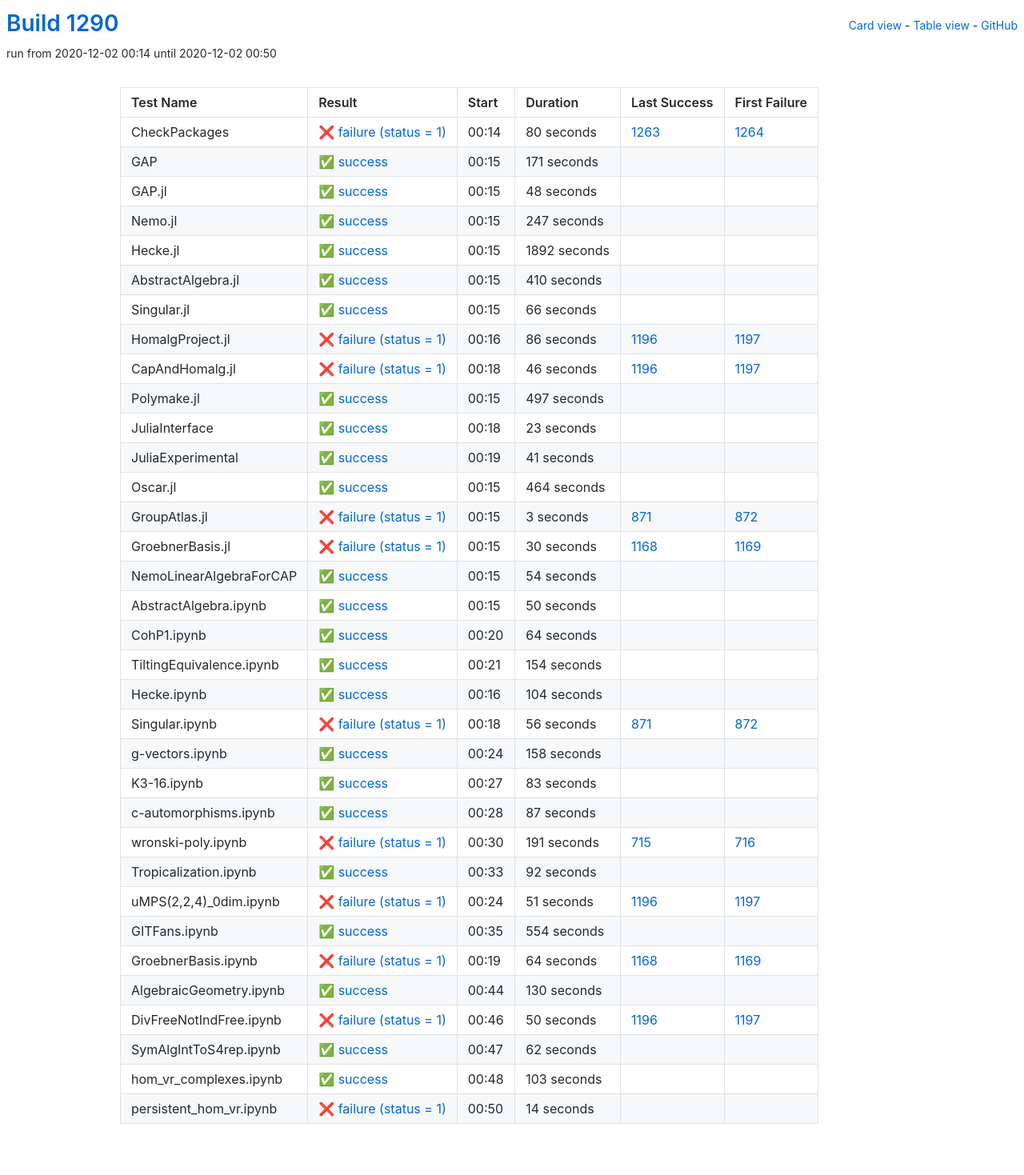
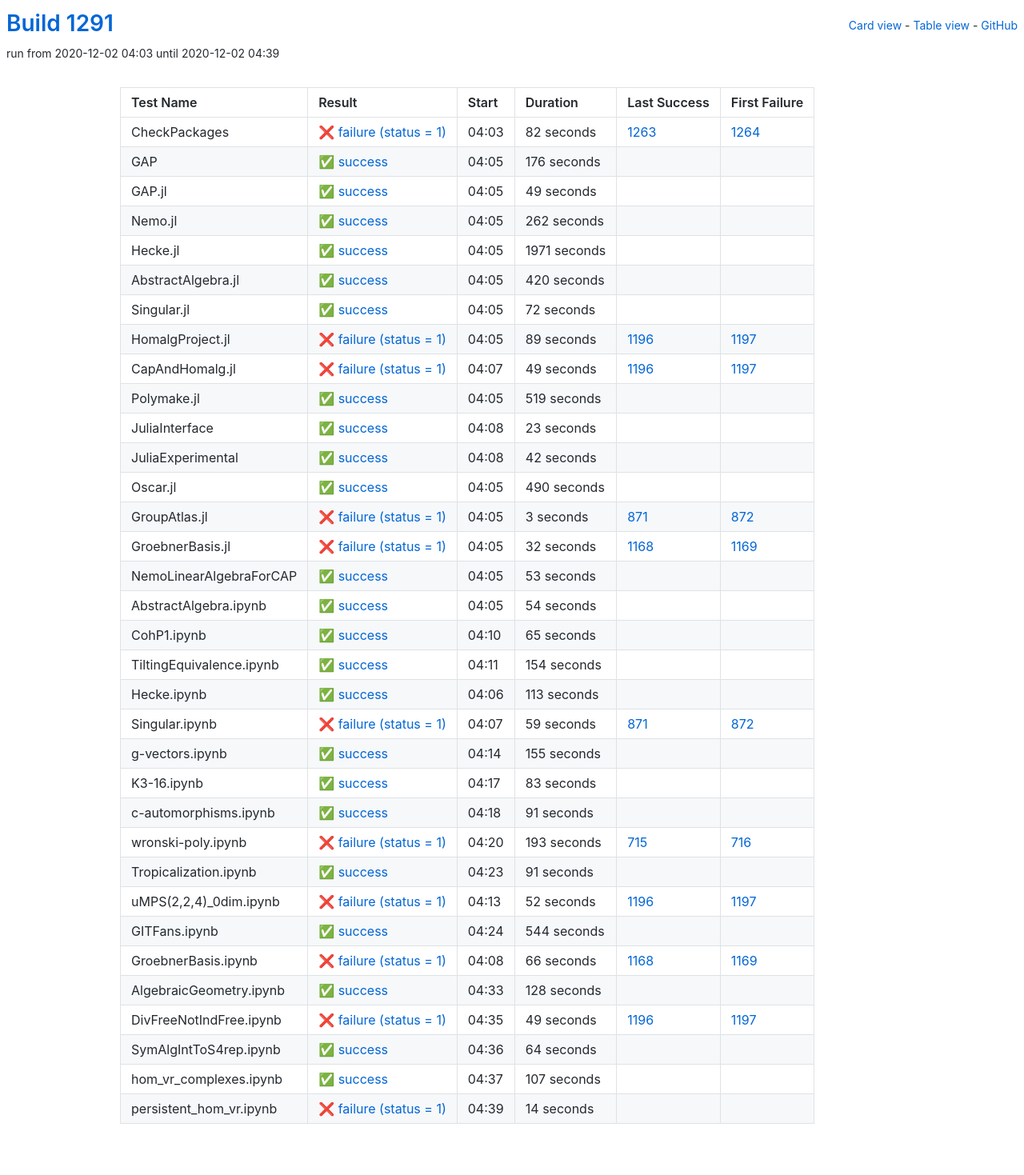
Before and after one commit to oscar-system/oscar-ci-status-stable, a Jekyll site: the page built from table.html, in a window 1280 px wide. Shown: the whole page at 80% size. Built offline with Jekyll 4.4.1, drawn with Linux system fonts in a browser that asks for light colours.

Commit message:
Build #1291

```diff
--- a/_data/ci.yml
+++ b/_data/ci.yml
@@ -1,6 +1,6 @@
 ---
-build: 1290
-build_url: https://oscarci.mathematik.uni-kl.de/job/oscar-stable/1290/
+build: 1291
+build_url: https://oscarci.mathematik.uni-kl.de/job/oscar-stable/1291/
 job: oscar-stable
 organization: oscar-system
 repo: oscar-ci-status-stable
@@ -8,128 +8,128 @@ repourl: https://github.com/oscar-system/oscar-ci-status-stable
 tests:
 - name: CheckPackages
   id: checkpackages
-  log: https://oscarci.mathematik.uni-kl.de/job/oscar-stable/1290/artifact/logs/build-1290/CheckPackages.log
-  start: 2020-12-02 00:14
+  log: https://oscarci.mathematik.uni-kl.de/job/oscar-stable/1291/artifact/logs/build-1291/CheckPackages.log
+  start: 2020-12-02 04:03
   success: false
   exitcode: 1
   status: failure
-  duration: 80
+  duration: 82
   last_success: 1263
   last_success_url: https://oscarci.mathematik.uni-kl.de/job/oscar-stable/1263/
   first_failure: 1264
   first_failure_url: https://oscarci.mathematik.uni-kl.de/job/oscar-stable/1264/
 - name: GAP
   id: gap
-  log: https://oscarci.mathematik.uni-kl.de/job/oscar-stable/1290/artifact/logs/build-1290/GAP.log
-  start: 2020-12-02 00:15
+  log: https://oscarci.mathematik.uni-kl.de/job/oscar-stable/1291/artifact/logs/build-1291/GAP.log
+  start: 2020-12-02 04:05
   success: true
   exitcode: 0
   status: success
-  duration: 171
+  duration: 176
   last_success: false
   last_success_url:
   first_failure: false
   first_failure_url:
 - name: GAP.jl
   id: gap-jl
-  log: https://oscarci.mathematik.uni-kl.de/job/oscar-stable/1290/artifact/logs/build-1290/GAP.jl.log
-  start: 2020-12-02 00:15
+  log: https://oscarci.mathematik.uni-kl.de/job/oscar-stable/1291/artifact/logs/build-1291/GAP.jl.log
+  start: 2020-12-02 04:05
   success: true
   exitcode: 0
   status: success
-  duration: 48
+  duration: 49
   last_success: false
   last_success_url:
   first_failure: false
   first_failure_url:
 - name: Nemo.jl
   id: nemo-jl
-  log: https://oscarci.mathematik.uni-kl.de/job/oscar-stable/1290/artifact/logs/build-1290/Nemo.jl.log
-  start: 2020-12-02 00:15
+  log: https://oscarci.mathematik.uni-kl.de/job/oscar-stable/1291/artifact/logs/build-1291/Nemo.jl.log
+  start: 2020-12-02 04:05
   success: true
   exitcode: 0
   status: success
-  duration: 247
+  duration: 262
   last_success: false
   last_success_url:
   first_failure: false
   first_failure_url:
 - name: Hecke.jl
   id: hecke-jl
-  log: https://oscarci.mathematik.uni-kl.de/job/oscar-stable/1290/artifact/logs/build-1290/Hecke.jl.log
-  start: 2020-12-02 00:15
+  log: https://oscarci.mathematik.uni-kl.de/job/oscar-stable/1291/artifact/logs/build-1291/Hecke.jl.log
+  start: 2020-12-02 04:05
   success: true
   exitcode: 0
   status: success
-  duration: 1892
+  duration: 1971
   last_success: false
   last_success_url:
   first_failure: false
   first_failure_url:
 - name: AbstractAlgebra.jl
   id: abstractalgebra-jl
-  log: https://oscarci.mathematik.uni-kl.de/job/oscar-stable/1290/artifact/logs/build-1290/AbstractAlgebra.jl.log
-  start: 2020-12-02 00:15
+  log: https://oscarci.mathematik.uni-kl.de/job/oscar-stable/1291/artifact/logs/build-1291/AbstractAlgebra.jl.log
+  start: 2020-12-02 04:05
   success: true
   exitcode: 0
   status: success
-  duration: 410
+  duration: 420
   last_success: false
   last_success_url:
   first_failure: false
   first_failure_url:
 - name: Singular.jl
   id: singular-jl
-  log: https://oscarci.mathematik.uni-kl.de/job/oscar-stable/1290/artifact/logs/build-1290/Singular.jl.log
-  start: 2020-12-02 00:15
+  log: https://oscarci.mathematik.uni-kl.de/job/oscar-stable/1291/artifact/logs/build-1291/Singular.jl.log
+  start: 2020-12-02 04:05
   success: true
   exitcode: 0
   status: success
-  duration: 66
+  duration: 72
   last_success: false
   last_success_url:
   first_failure: false
   first_failure_url:
 - name: HomalgProject.jl
   id: homalgproject-jl
-  log: https://oscarci.mathematik.uni-kl.de/job/oscar-stable/1290/artifact/logs/build-1290/HomalgProject.jl.log
-  start: 2020-12-02 00:16
+  log: https://oscarci.mathematik.uni-kl.de/job/oscar-stable/1291/artifact/logs/build-1291/HomalgProject.jl.log
+  start: 2020-12-02 04:05
   success: false
   exitcode: 1
   status: failure
-  duration: 86
+  duration: 89
   last_success: 1196
   last_success_url: https://oscarci.mathematik.uni-kl.de/job/oscar-stable/1196/
   first_failure: 1197
   first_failure_url: https://oscarci.mathematik.uni-kl.de/job/oscar-stable/1197/
 - name: CapAndHomalg.jl
   id: capandhomalg-jl
-  log: https://oscarci.mathematik.uni-kl.de/job/oscar-stable/1290/artifact/logs/build-1290/CapAndHomalg.jl.log
-  start: 2020-12-02 00:18
+  log: https://oscarci.mathematik.uni-kl.de/job/oscar-stable/1291/artifact/logs/build-1291/CapAndHomalg.jl.log
+  start: 2020-12-02 04:07
   success: false
   exitcode: 1
   status: failure
-  duration: 46
+  duration: 49
   last_success: 1196
   last_success_url: https://oscarci.mathematik.uni-kl.de/job/oscar-stable/1196/
   first_failure: 1197
   first_failure_url: https://oscarci.mathematik.uni-kl.de/job/oscar-stable/1197/
 - name: Polymake.jl
   id: polymake-jl
-  log: https://oscarci.mathematik.uni-kl.de/job/oscar-stable/1290/artifact/logs/build-1290/Polymake.jl.log
-  start: 2020-12-02 00:15
+  log: https://oscarci.mathematik.uni-kl.de/job/oscar-stable/1291/artifact/logs/build-1291/Polymake.jl.log
+  start: 2020-12-02 04:05
   success: true
   exitcode: 0
   status: success
-  duration: 497
+  duration: 519
   last_success: false
   last_success_url:
   first_failure: false
   first_failure_url:
 - name: JuliaInterface
   id: juliainterface
-  log: https://oscarci.mathematik.uni-kl.de/job/oscar-stable/1290/artifact/logs/build-1290/JuliaInterface.log
-  start: 2020-12-02 00:18
+  log: https://oscarci.mathematik.uni-kl.de/job/oscar-stable/1291/artifact/logs/build-1291/JuliaInterface.log
+  start: 2020-12-02 04:08
   success: true
   exitcode: 0
   status: success
@@ -140,32 +140,32 @@ tests:
   first_failure_url:
 - name: JuliaExperimental
   id: juliaexperimental
-  log: https://oscarci.mathematik.uni-kl.de/job/oscar-stable/1290/artifact/logs/build-1290/JuliaExperimental.log
-  start: 2020-12-02 00:19
+  log: https://oscarci.mathematik.uni-kl.de/job/oscar-stable/1291/artifact/logs/build-1291/JuliaExperimental.log
+  start: 2020-12-02 04:08
   success: true
   exitcode: 0
   status: success
-  duration: 41
+  duration: 42
   last_success: false
   last_success_url:
   first_failure: false
   first_failure_url:
 - name: Oscar.jl
   id: oscar-jl
-  log: https://oscarci.mathematik.uni-kl.de/job/oscar-stable/1290/artifact/logs/build-1290/Oscar.jl.log
-  start: 2020-12-02 00:15
+  log: https://oscarci.mathematik.uni-kl.de/job/oscar-stable/1291/artifact/logs/build-1291/Oscar.jl.log
+  start: 2020-12-02 04:05
   success: true
   exitcode: 0
   status: success
-  duration: 464
+  duration: 490
   last_success: false
   last_success_url:
   first_failure: false
   first_failure_url:
 - name: GroupAtlas.jl
   id: groupatlas-jl
-  log: https://oscarci.mathematik.uni-kl.de/job/oscar-stable/1290/artifact/logs/build-1290/GroupAtlas.jl.log
-  start: 2020-12-02 00:15
+  log: https://oscarci.mathematik.uni-kl.de/job/oscar-stable/1291/artifact/logs/build-1291/GroupAtlas.jl.log
+  start: 2020-12-02 04:05
   success: false
   exitcode: 1
   status: failure
@@ -176,20 +176,32 @@ tests:
   first_failure_url: https://oscarci.mathematik.uni-kl.de/job/oscar-stable/872/
 - name: GroebnerBasis.jl
   id: groebnerbasis-jl
-  log: https://oscarci.mathematik.uni-kl.de/job/oscar-stable/1290/artifact/logs/build-1290/GroebnerBasis.jl.log
-  start: 2020-12-02 00:15
+  log: https://oscarci.mathematik.uni-kl.de/job/oscar-stable/1291/artifact/logs/build-1291/GroebnerBasis.jl.log
+  start: 2020-12-02 04:05
   success: false
   exitcode: 1
   status: failure
-  duration: 30
+  duration: 32
   last_success: 1168
   last_success_url: https://oscarci.mathematik.uni-kl.de/job/oscar-stable/1168/
   first_failure: 1169
   first_failure_url: https://oscarci.mathematik.uni-kl.de/job/oscar-stable/1169/
 - name: NemoLinearAlgebraForCAP
   id: nemolinearalgebraforcap
-  log: https://oscarci.mathematik.uni-kl.de/job/oscar-stable/1290/artifact/logs/build-1290/NemoLinearAlgebraForCAP.log
-  start: 2020-12-02 00:15
+  log: https://oscarci.mathematik.uni-kl.de/job/oscar-stable/1291/artifact/logs/build-1291/NemoLinearAlgebraForCAP.log
+  start: 2020-12-02 04:05
+  success: true
+  exitcode: 0
+  status: success
+  duration: 53
+  last_success: false
+  last_success_url:
+  first_failure: false
+  first_failure_url:
+- name: AbstractAlgebra.ipynb
+  id: abstractalgebra-ipynb
+  log: https://oscarci.mathematik.uni-kl.de/job/oscar-stable/1291/artifact/logs/build-1291/AbstractAlgebra.ipynb.log
+  start: 2020-12-02 04:05
   success: true
   exitcode: 0
   status: success
@@ -198,34 +210,22 @@ tests:
   last_success_url:
   first_failure: false
   first_failure_url:
-- name: AbstractAlgebra.ipynb
-  id: abstractalgebra-ipynb
-  log: https://oscarci.mathematik.uni-kl.de/job/oscar-stable/1290/artifact/logs/build-1290/AbstractAlgebra.ipynb.log
-  start: 2020-12-02 00:15
+- name: CohP1.ipynb
+  id: cohp1-ipynb
+  log: https://oscarci.mathematik.uni-kl.de/job/oscar-stable/1291/artifact/logs/build-1291/CohP1.ipynb.log
+  start: 2020-12-02 04:10
   success: true
   exitcode: 0
   status: success
-  duration: 50
-  last_success: false
-  last_success_url:
-  first_failure: false
-  first_failure_url:
-- name: CohP1.ipynb
-  id: cohp1-ipynb
-  log: https://oscarci.mathematik.uni-kl.de/job/oscar-stable/1290/artifact/logs/build-1290/CohP1.ipynb.log
-  start: 2020-12-02 00:20
-  success: true
-  exitcode: 0
-  status: success
-  duration: 64
+  duration: 65
   last_success: false
   last_success_url:
   first_failure: false
   first_failure_url:
 - name: TiltingEquivalence.ipynb
   id: tiltingequivalence-ipynb
-  log: https://oscarci.mathematik.uni-kl.de/job/oscar-stable/1290/artifact/logs/build-1290/TiltingEquivalence.ipynb.log
-  start: 2020-12-02 00:21
+  log: https://oscarci.mathematik.uni-kl.de/job/oscar-stable/1291/artifact/logs/build-1291/TiltingEquivalence.ipynb.log
+  start: 2020-12-02 04:11
   success: true
   exitcode: 0
   status: success
@@ -236,44 +236,44 @@ tests:
   first_failure_url:
 - name: Hecke.ipynb
   id: hecke-ipynb
-  log: https://oscarci.mathematik.uni-kl.de/job/oscar-stable/1290/artifact/logs/build-1290/Hecke.ipynb.log
-  start: 2020-12-02 00:16
+  log: https://oscarci.mathematik.uni-kl.de/job/oscar-stable/1291/artifact/logs/build-1291/Hecke.ipynb.log
+  start: 2020-12-02 04:06
   success: true
   exitcode: 0
   status: success
-  duration: 104
+  duration: 113
   last_success: false
   last_success_url:
   first_failure: false
   first_failure_url:
 - name: Singular.ipynb
   id: singular-ipynb
-  log: https://oscarci.mathematik.uni-kl.de/job/oscar-stable/1290/artifact/logs/build-1290/Singular.ipynb.log
-  start: 2020-12-02 00:18
+  log: https://oscarci.mathematik.uni-kl.de/job/oscar-stable/1291/artifact/logs/build-1291/Singular.ipynb.log
+  start: 2020-12-02 04:07
   success: false
   exitcode: 1
   status: failure
-  duration: 56
+  duration: 59
   last_success: 871
   last_success_url: https://oscarci.mathematik.uni-kl.de/job/oscar-stable/871/
   first_failure: 872
   first_failure_url: https://oscarci.mathematik.uni-kl.de/job/oscar-stable/872/
 - name: g-vectors.ipynb
   id: g-vectors-ipynb
-  log: https://oscarci.mathematik.uni-kl.de/job/oscar-stable/1290/artifact/logs/build-1290/g-vectors.ipynb.log
-  start: 2020-12-02 00:24
+  log: https://oscarci.mathematik.uni-kl.de/job/oscar-stable/1291/artifact/logs/build-1291/g-vectors.ipynb.log
+  start: 2020-12-02 04:14
   success: true
   exitcode: 0
   status: success
-  duration: 158
+  duration: 155
   last_success: false
   last_success_url:
   first_failure: false
   first_failure_url:
 - name: K3-16.ipynb
   id: k3-16-ipynb
-  log: https://oscarci.mathematik.uni-kl.de/job/oscar-stable/1290/artifact/logs/build-1290/K3-16.ipynb.log
-  start: 2020-12-02 00:27
+  log: https://oscarci.mathematik.uni-kl.de/job/oscar-stable/1291/artifact/logs/build-1291/K3-16.ipynb.log
+  start: 2020-12-02 04:17
   success: true
   exitcode: 0
   status: success
@@ -284,128 +284,128 @@ tests:
   first_failure_url:
 - name: c-automorphisms.ipynb
   id: c-automorphisms-ipynb
-  log: https://oscarci.mathematik.uni-kl.de/job/oscar-stable/1290/artifact/logs/build-1290/c-automorphisms.ipynb.log
-  start: 2020-12-02 00:28
+  log: https://oscarci.mathematik.uni-kl.de/job/oscar-stable/1291/artifact/logs/build-1291/c-automorphisms.ipynb.log
+  start: 2020-12-02 04:18
   success: true
   exitcode: 0
   status: success
-  duration: 87
+  duration: 91
   last_success: false
   last_success_url:
   first_failure: false
   first_failure_url:
 - name: wronski-poly.ipynb
   id: wronski-poly-ipynb
-  log: https://oscarci.mathematik.uni-kl.de/job/oscar-stable/1290/artifact/logs/build-1290/wronski-poly.ipynb.log
-  start: 2020-12-02 00:30
+  log: https://oscarci.mathematik.uni-kl.de/job/oscar-stable/1291/artifact/logs/build-1291/wronski-poly.ipynb.log
+  start: 2020-12-02 04:20
   success: false
   exitcode: 1
   status: failure
-  duration: 191
+  duration: 193
   last_success: 715
   last_success_url: https://oscarci.mathematik.uni-kl.de/job/oscar-stable/715/
   first_failure: 716
   first_failure_url: https://oscarci.mathematik.uni-kl.de/job/oscar-stable/716/
 - name: Tropicalization.ipynb
   id: tropicalization-ipynb
-  log: https://oscarci.mathematik.uni-kl.de/job/oscar-stable/1290/artifact/logs/build-1290/Tropicalization.ipynb.log
-  start: 2020-12-02 00:33
+  log: https://oscarci.mathematik.uni-kl.de/job/oscar-stable/1291/artifact/logs/build-1291/Tropicalization.ipynb.log
+  start: 2020-12-02 04:23
   success: true
   exitcode: 0
   status: success
-  duration: 92
+  duration: 91
   last_success: false
   last_success_url:
   first_failure: false
   first_failure_url:
 - name: uMPS(2,2,4)_0dim.ipynb
   id: umps-2-2-4-0dim-ipynb
-  log: https://oscarci.mathematik.uni-kl.de/job/oscar-stable/1290/artifact/logs/build-1290/uMPS-2-2-4-_0dim.ipynb.log
-  start: 2020-12-02 00:24
+  log: https://oscarci.mathematik.uni-kl.de/job/oscar-stable/1291/artifact/logs/build-1291/uMPS-2-2-4-_0dim.ipynb.log
+  start: 2020-12-02 04:13
   success: false
   exitcode: 1
   status: failure
-  duration: 51
+  duration: 52
   last_success: 1196
   last_success_url: https://oscarci.mathematik.uni-kl.de/job/oscar-stable/1196/
   first_failure: 1197
   first_failure_url: https://oscarci.mathematik.uni-kl.de/job/oscar-stable/1197/
 - name: GITFans.ipynb
   id: gitfans-ipynb
-  log: https://oscarci.mathematik.uni-kl.de/job/oscar-stable/1290/artifact/logs/build-1290/GITFans.ipynb.log
-  start: 2020-12-02 00:35
+  log: https://oscarci.mathematik.uni-kl.de/job/oscar-stable/1291/artifact/logs/build-1291/GITFans.ipynb.log
+  start: 2020-12-02 04:24
   success: true
   exitcode: 0
   status: success
-  duration: 554
+  duration: 544
   last_success: false
   last_success_url:
   first_failure: false
   first_failure_url:
 - name: GroebnerBasis.ipynb
   id: groebnerbasis-ipynb
-  log: https://oscarci.mathematik.uni-kl.de/job/oscar-stable/1290/artifact/logs/build-1290/GroebnerBasis.ipynb.log
-  start: 2020-12-02 00:19
+  log: https://oscarci.mathematik.uni-kl.de/job/oscar-stable/1291/artifact/logs/build-1291/GroebnerBasis.ipynb.log
+  start: 2020-12-02 04:08
   success: false
   exitcode: 1
   status: failure
-  duration: 64
+  duration: 66
   last_success: 1168
   last_success_url: https://oscarci.mathematik.uni-kl.de/job/oscar-stable/1168/
   first_failure: 1169
   first_failure_url: https://oscarci.mathematik.uni-kl.de/job/oscar-stable/1169/
 - name: AlgebraicGeometry.ipynb
   id: algebraicgeometry-ipynb
-  log: https://oscarci.mathematik.uni-kl.de/job/oscar-stable/1290/artifact/logs/build-1290/AlgebraicGeometry.ipynb.log
-  start: 2020-12-02 00:44
+  log: https://oscarci.mathematik.uni-kl.de/job/oscar-stable/1291/artifact/logs/build-1291/AlgebraicGeometry.ipynb.log
+  start: 2020-12-02 04:33
   success: true
   exitcode: 0
   status: success
-  duration: 130
+  duration: 128
   last_success: false
   last_success_url:
   first_failure: false
   first_failure_url:
 - name: DivFreeNotIndFree.ipynb
   id: divfreenotindfree-ipynb
-  log: https://oscarci.mathematik.uni-kl.de/job/oscar-stable/1290/artifact/logs/build-1290/DivFreeNotIndFree.ipynb.log
-  start: 2020-12-02 00:46
+  log: https://oscarci.mathematik.uni-kl.de/job/oscar-stable/1291/artifact/logs/build-1291/DivFreeNotIndFree.ipynb.log
+  start: 2020-12-02 04:35
   success: false
   exitcode: 1
   status: failure
-  duration: 50
+  duration: 49
   last_success: 1196
   last_success_url: https://oscarci.mathematik.uni-kl.de/job/oscar-stable/1196/
   first_failure: 1197
   first_failure_url: https://oscarci.mathematik.uni-kl.de/job/oscar-stable/1197/
 - name: SymAlgIntToS4rep.ipynb
   id: symalginttos4rep-ipynb
-  log: https://oscarci.mathematik.uni-kl.de/job/oscar-stable/1290/artifact/logs/build-1290/SymAlgIntToS4rep.ipynb.log
-  start: 2020-12-02 00:47
+  log: https://oscarci.mathematik.uni-kl.de/job/oscar-stable/1291/artifact/logs/build-1291/SymAlgIntToS4rep.ipynb.log
+  start: 2020-12-02 04:36
   success: true
   exitcode: 0
   status: success
-  duration: 62
+  duration: 64
   last_success: false
   last_success_url:
   first_failure: false
   first_failure_url:
 - name: hom_vr_complexes.ipynb
   id: hom-vr-complexes-ipynb
-  log: https://oscarci.mathematik.uni-kl.de/job/oscar-stable/1290/artifact/logs/build-1290/hom_vr_complexes.ipynb.log
-  start: 2020-12-02 00:48
+  log: https://oscarci.mathematik.uni-kl.de/job/oscar-stable/1291/artifact/logs/build-1291/hom_vr_complexes.ipynb.log
+  start: 2020-12-02 04:37
   success: true
   exitcode: 0
   status: success
-  duration: 103
+  duration: 107
   last_success: false
   last_success_url:
   first_failure: false
   first_failure_url:
 - name: persistent_hom_vr.ipynb
   id: persistent-hom-vr-ipynb
-  log: https://oscarci.mathematik.uni-kl.de/job/oscar-stable/1290/artifact/logs/build-1290/persistent_hom_vr.ipynb.log
-  start: 2020-12-02 00:50
+  log: https://oscarci.mathematik.uni-kl.de/job/oscar-stable/1291/artifact/logs/build-1291/persistent_hom_vr.ipynb.log
+  start: 2020-12-02 04:39
   success: false
   exitcode: 1
   status: failure
```
Also changed, not shown: README.md.
